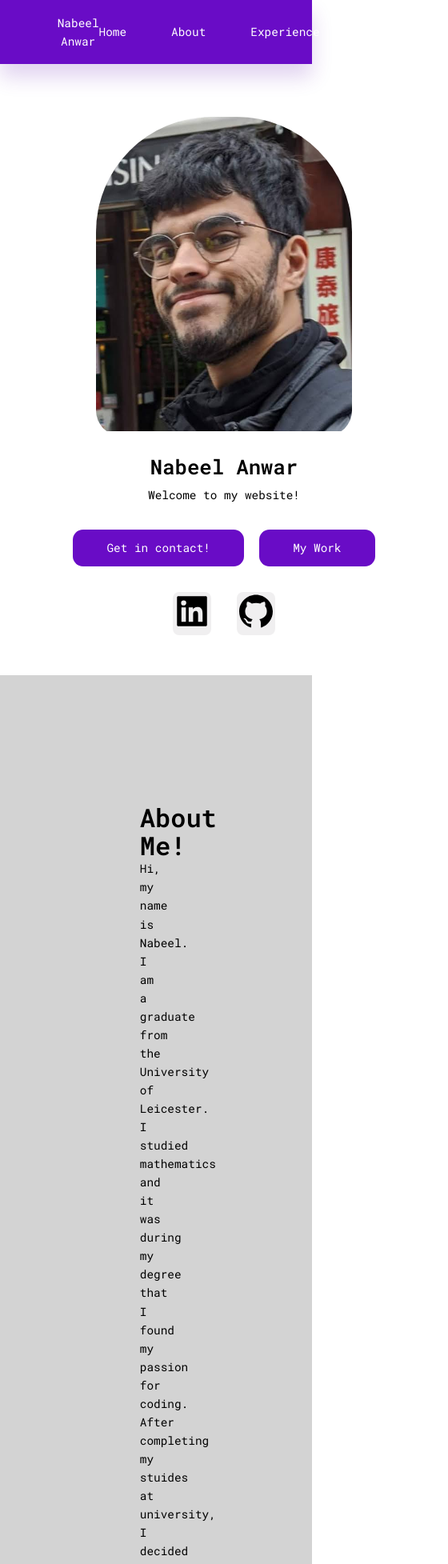
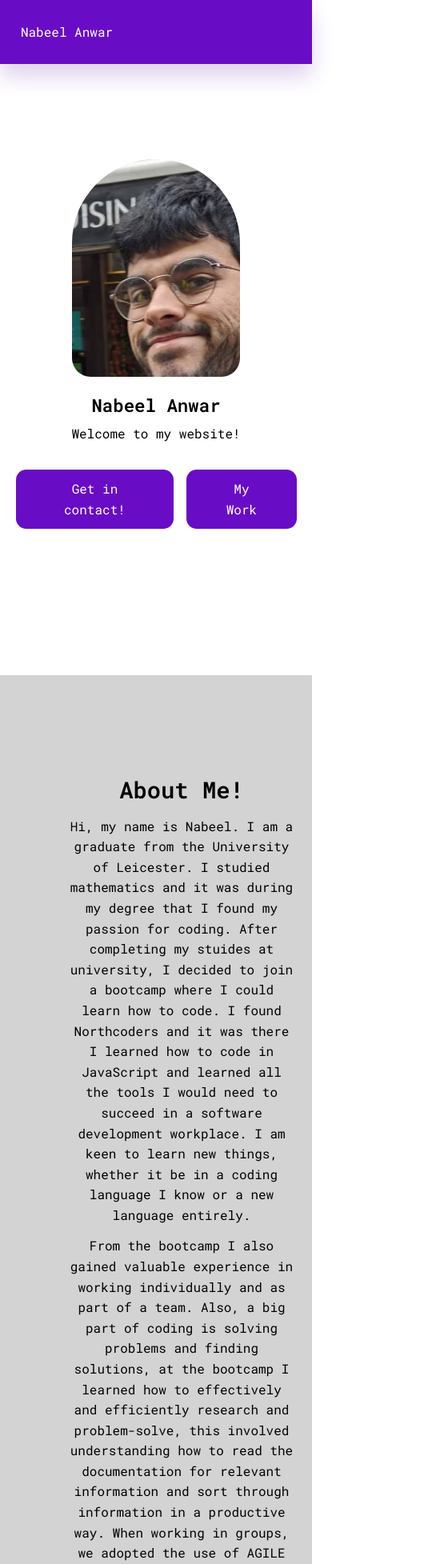
Before and after one commit to Nabeel-Anwar1/myportfolio, a React (Create React App) app: page / in a window 390 px wide. Shown: the top 1955 px of the page at 80% size, 560 px wide, since content can reach past the window. Built offline with nearby package versions, Linux system fonts and the light colour scheme.

Commit message:
changes to styling, attempt at making it work on mobile too

```diff
--- a/src/components/about/about.css
+++ b/src/components/about/about.css
@@ -2,6 +2,10 @@
     display: grid;
     grid-template-columns: 35% 53%;
     gap: 12%;
+}
+
+.about__container h2 {
+    margin-bottom: 1rem;
 }
 
 .about__left{
@@ -22,7 +26,7 @@
 }
 
 .about__right {
-    margin-left: 8rem;
+    margin-left: 4rem;
 }
 
 .about__right p {
@@ -37,4 +41,18 @@
     .about__left {
         display: none
     }
+
+    .about__container {
+        grid-template-columns: 1fr;
+    }
+
+    .about__right p {
+        text-align: center;
+    }
 }
+
+@media screen and (max-width: 600px) {
+    .about__right .Button {
+        margin-top: 2rem;
+    }
+}
--- a/src/components/header/header.css
+++ b/src/components/header/header.css
@@ -20,6 +20,8 @@ header {
     overflow: hidden;
     margin-bottom: 1.5rem;
     margin-top: 1rem;
+    width: 18rem;
+    height: 22rem;
 }
 
 .MeImg {
@@ -59,3 +61,31 @@ width: 20rem;
     color: white;
     transform: translateY(-0.5rem);
 }
+
+@media screen and (max-width: 1024px) {
+    header {
+        margin-top: 0;
+        height: 100vh;
+    }
+}
+
+@media screen and (max-width: 600px) {
+    .header__profile {
+        width: 14rem;
+        height: 17rem;
+        max-width: 60%;
+        max-height: 35vh;
+    }
+
+    .header__container p {
+        width: 100%;
+    }
+
+    .header__cta {
+        gap: 1rem;
+    }
+
+    .header__socials {
+        display: none;
+    }
+}
--- a/src/components/navbar/navbar.css
+++ b/src/components/navbar/navbar.css
@@ -24,5 +24,11 @@ nav {
 }
 
 .nav__logo {
-    width: 5rem;
+    width: 8rem;
 }
+
+@media screen and (max-width: 1024px) {
+    .nav__menu {
+        display: none;
+    }
+}
--- a/src/components/projects/projects.css
+++ b/src/components/projects/projects.css
@@ -1,8 +1,8 @@
 .projectcards {
     margin-top: 2rem;
     display: grid;
-    grid-template-columns: 45% 45%;
-    gap: 10%;
+    grid-template-columns: 1fr 1fr;
+    gap: 2rem 4rem;
 }
 
 .whynotcard {
@@ -65,3 +65,9 @@ margin-left: 1rem;
     border-color: var(--col-light);
     transform: translateY(-0.5rem);
 }
+
+@media screen and (max-width: 1024px) {
+    .projectcards {
+        grid-template-columns: 1fr;
+    }
+}
--- a/src/index.css
+++ b/src/index.css
@@ -152,3 +152,51 @@ h6 {
   padding: 0.5rem 1.2rem;
 
 }
+
+@media screen and (max-width: 1024px) {
+  body {
+    font-size: 1rem;
+  }
+
+  .container {
+    width: var(--container-width-med);
+  }
+
+  section {
+    padding: 8rem 0;
+  }
+
+  section > p {
+    width: 72%;
+    margin-bottom: 3rem;
+  }
+
+  h1{
+    font-size: 2rem;
+  }
+}
+
+@media screen and (max-width: 600px) {
+  h1 {
+    font-size: 2.4rem;
+  }
+
+  h2 {
+    font-size: 1.8rem;
+  }
+
+  h3 {
+    font-size: 1.4rem;
+  }
+
+  h4 {
+    font-size: 1rem;
+  }
+  .btn {
+    padding: 0.6rem 1.5rem
+  }
+
+  section > p {
+    width: var(--container-width-med);
+  }
+}
```
